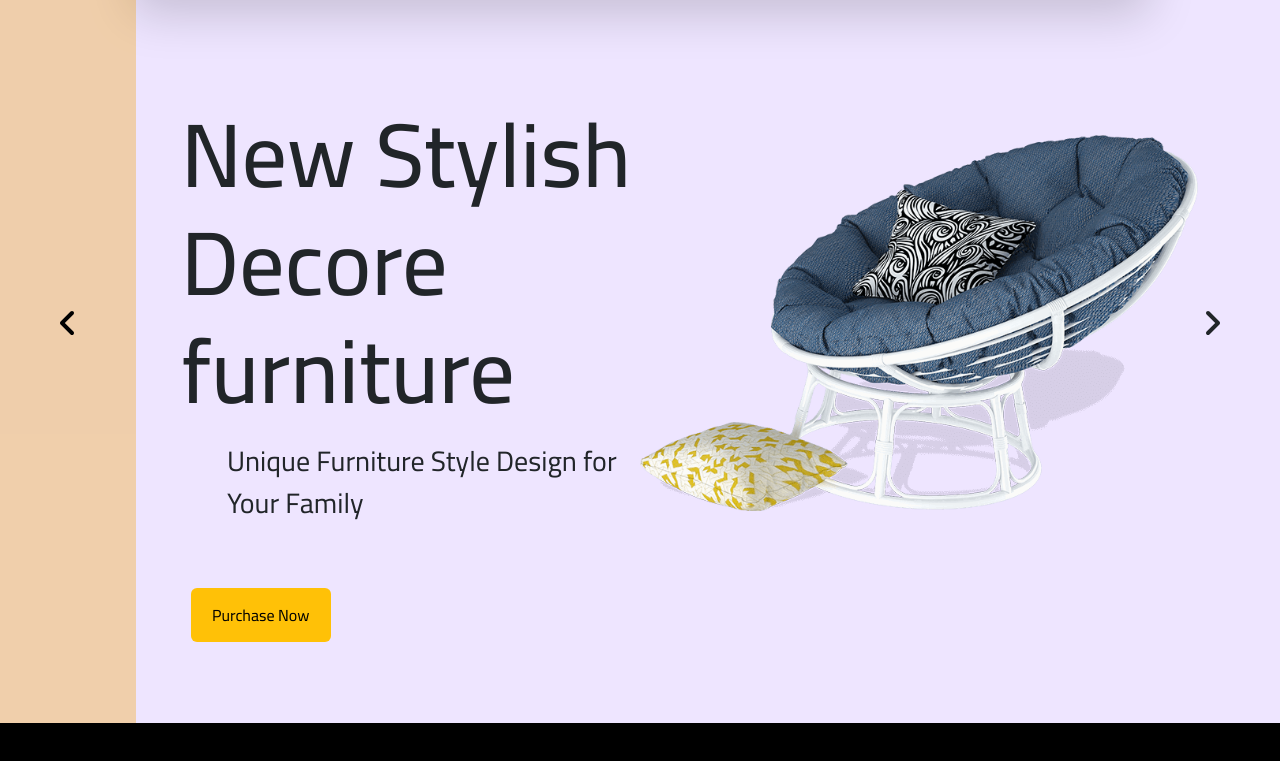
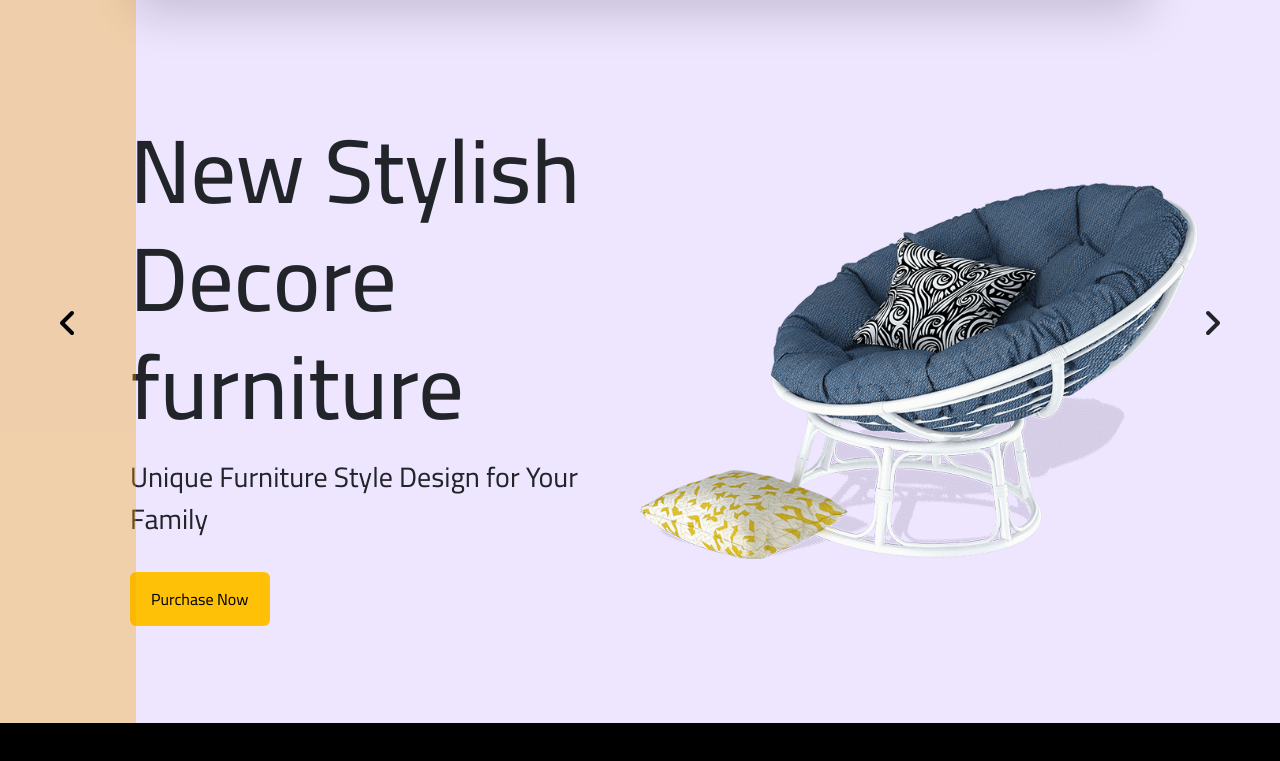
Before and after one commit to MohammedAli2011/Frist_Work, a plain HTML site: page home.html in a window 1280 px wide. Shown: the part 77-838 px from the top of the page. Drawn offline with Linux system fonts and the light colour scheme; files that its build step writes are made by us from their sources.

Commit message:
after add some details to project

```diff
--- a/css/main.css
+++ b/css/main.css
@@ -166,15 +166,9 @@ a {
 
 .item .title {
     font-size: 90px;
-    padding-left: 90px;
-}
-
-.item .pragraph {
-    padding-left: 145px;
 }
 
 .item .btn-purchase {
-    margin-left: -200px;
     padding: 15px;
     border: 0 !important;
 }
--- a/home.html
+++ b/home.html
@@ -32,20 +32,24 @@
         </div>
         <!-- landing items -->
         <div class="container h-100">
+            <!--  -->
             <div class="item d-flex align-items-center w-100 h-100">
-                <div class="left-side h-100 w-50 d-flex align-items-center justify-content-center flex-column">
-                    <h1 class="title mb-3 mt-5 pt-5">
-                        New
-                        Stylish<br>Decore<br>furniture
+                <div class="left-side h-100 w-50 d-flex align-items-start justify-content-center flex-column">
+                    <h1 class="title ms-5 mb-3 mt-5 pt-5">
+                        New Stylish<br>Decore<br>furniture
                     </h1>
-                    <p class="pragraph fs-3">Unique Furniture Style Design for Your Family</p>
-                    <button class="btn btn-warning btn-purchase w-25 mt-5 hvr-sweep-to-right">Purchase Now</button>
+                    <p class="pragraph fs-3 ms-5">Unique Furniture Style Design for Your Family</p>
+                    <button class="btn btn-warning btn-purchase w-25 mt-3 ms-5 hvr-sweep-to-right">Purchase Now</button>
                 </div>
-                <div class="h-100 w-50 d-flex align-items-center justify-content-center">
-                    <img class="img-fluid" src="img/assets/images/slider/slider-item-1.png" id="img1" alt="furniture">
+
+                <div class="h-100 w-50 d-flex align-items-center justify-content-center pt-5">
+                    <img class="img-fluid mt-5" src="img/assets/images/slider/slider-item-1.png" id="img1"
+                        alt="furniture">
                 </div>
             </div>
+            <!--  -->
             <div class=""></div>
+            <!--  -->
             <div class=""></div>
         </div>
     </div>
```
